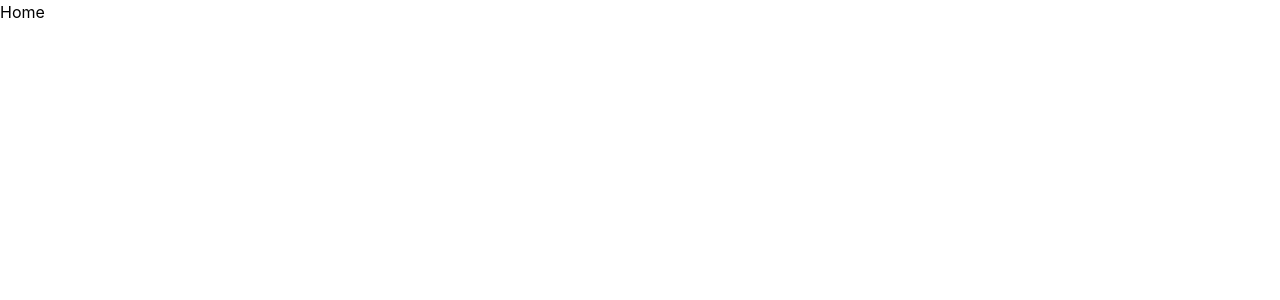
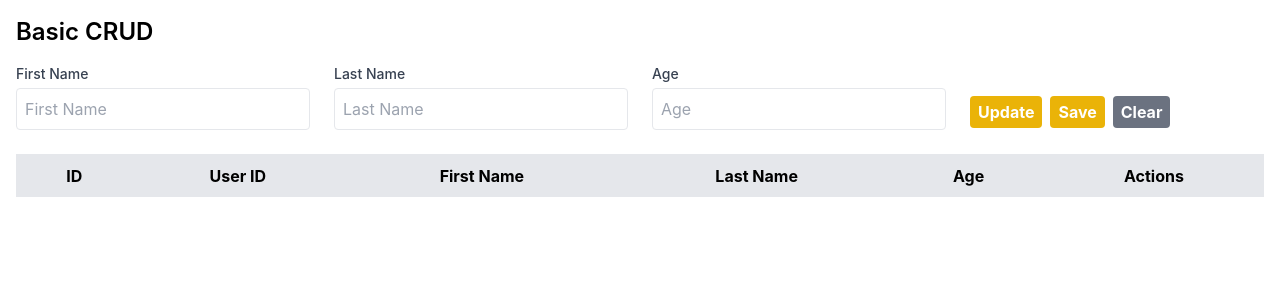
Before and after one commit to AKSHAW6299/ReduxCRUD, a React (Create React App) app: page / in a window 1280 px wide. Shown: the top 300 px of the page. Built offline with nearby package versions, Linux system fonts and the light colour scheme.

Commit message:
chanegs and bug

```diff
--- a/src/views/home/Home.jsx
+++ b/src/views/home/Home.jsx
@@ -1,9 +1,88 @@
-import React from 'react'
+import React, { useEffect, useState } from 'react';
 
 function Home() {
+
   return (
-    <div>Home</div>
-  )
+    <div className="container mx-auto p-4">
+      <h1 className="text-2xl font-semibold mb-4">Basic CRUD</h1>
+
+      <div className="mb-4 flex space-x-2 gap-4">
+        <div className="mb-2 flex-1">
+          <label htmlFor="firstName" className="block text-sm font-medium text-gray-700">First Name</label>
+          <input
+            type="text"
+            id="firstName"
+            placeholder="First Name"
+            className="mt-1 p-2 border rounded w-full"
+          // onChange={(e) => setFirstName(e.target.value)}
+          // value={firstName}
+          />
+        </div>
+        <div className="mb-2 flex-1">
+          <label htmlFor="lastName" className="block text-sm font-medium text-gray-700">Last Name</label>
+          <input
+            type="text"
+            id="lastName"
+            placeholder="Last Name"
+            className="mt-1 p-2 border rounded w-full"
+          // onChange={(e) => setLastName(e.target.value)}
+          // value={lastName}
+          />
+        </div>
+        <div className="mb-2 flex-1">
+          <label htmlFor="age" className="block text-sm font-medium text-gray-700">Age</label>
+          <input
+            type="text"
+            id="age"
+            placeholder="Age"
+            className="mt-1 p-2 border rounded w-full"
+          // onChange={(e) => setAge(e.target.value)}
+          // value={age}
+          />
+        </div>
+
+
+
+        <div className='flex-1 mt-8'>
+          <button
+            className="bg-yellow-500 hover:bg-yellow-600 text-white font-bold py-1 px-2 rounded mr-2"
+          // onClick={() => handleUpdate()}
+          >
+            Update
+          </button>
+          <button
+            className="bg-yellow-500 hover:bg-yellow-600 text-white font-bold py-1 px-2 rounded mr-2"
+          // onClick={(e) => handleSave(e)}
+          >
+            Save
+          </button>
+          <button
+            className="bg-gray-500 hover:bg-gray-600 text-white font-bold py-1 px-2 rounded"
+          // onClick={() => handleClear()}
+          >
+            Clear
+          </button>
+
+        </div>
+      </div>
+
+
+      <hr />
+      <table className="table-auto w-full border-collapse">
+        <thead>
+          <tr className="bg-gray-200">
+            <th className="px-4 py-2 border">ID</th>
+            <th className="px-4 py-2 border">User ID</th>
+            <th className="px-4 py-2 border">First Name</th>
+            <th className="px-4 py-2 border">Last Name</th>
+            <th className="px-4 py-2 border">Age</th>
+            <th className="px-4 py-2 border">Actions</th>
+          </tr>
+        </thead>
+
+      </table>
+    </div>
+  );
 }
 
-export default Home
+export default Home;
```
Also changed, not shown: src/store.js (added).
